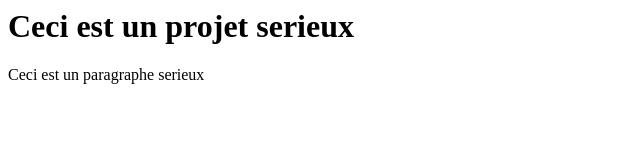
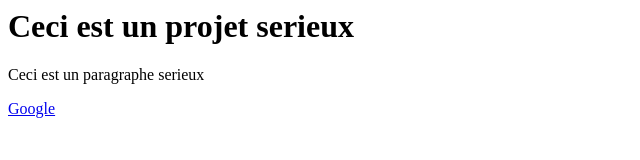
Before and after one commit to MorganITAka/IT-GIT, a plain HTML site: page index.html in a window 1280 px wide. Shown: the full height of the page, 0-640 px from the left. Drawn offline with Linux system fonts and the light colour scheme.

Commit message:
Ajout du lien google

```diff
--- a/index.html
+++ b/index.html
@@ -1,2 +1,4 @@
 <h1>Ceci est un projet serieux</h1>
 <p>Ceci est un paragraphe serieux</p>
+
+<a href="http://www.google.fr">Google</a>
```
